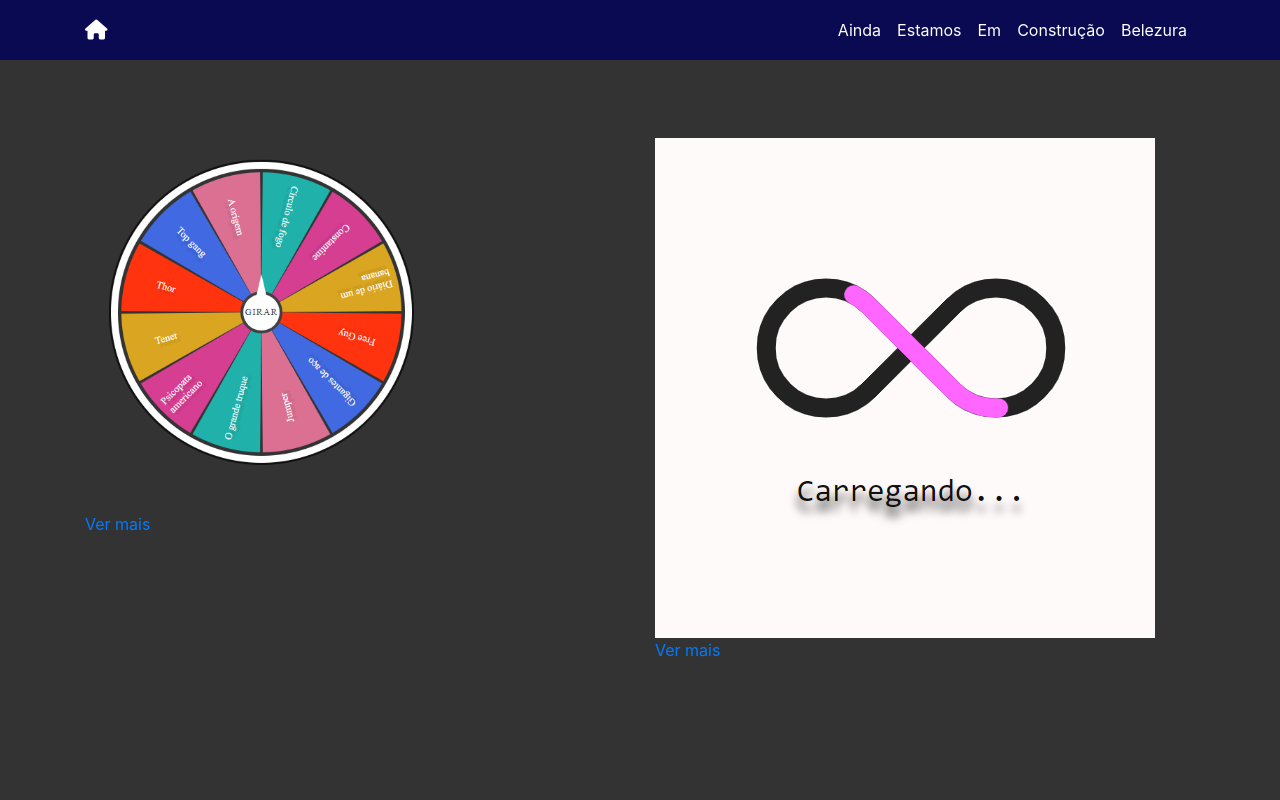
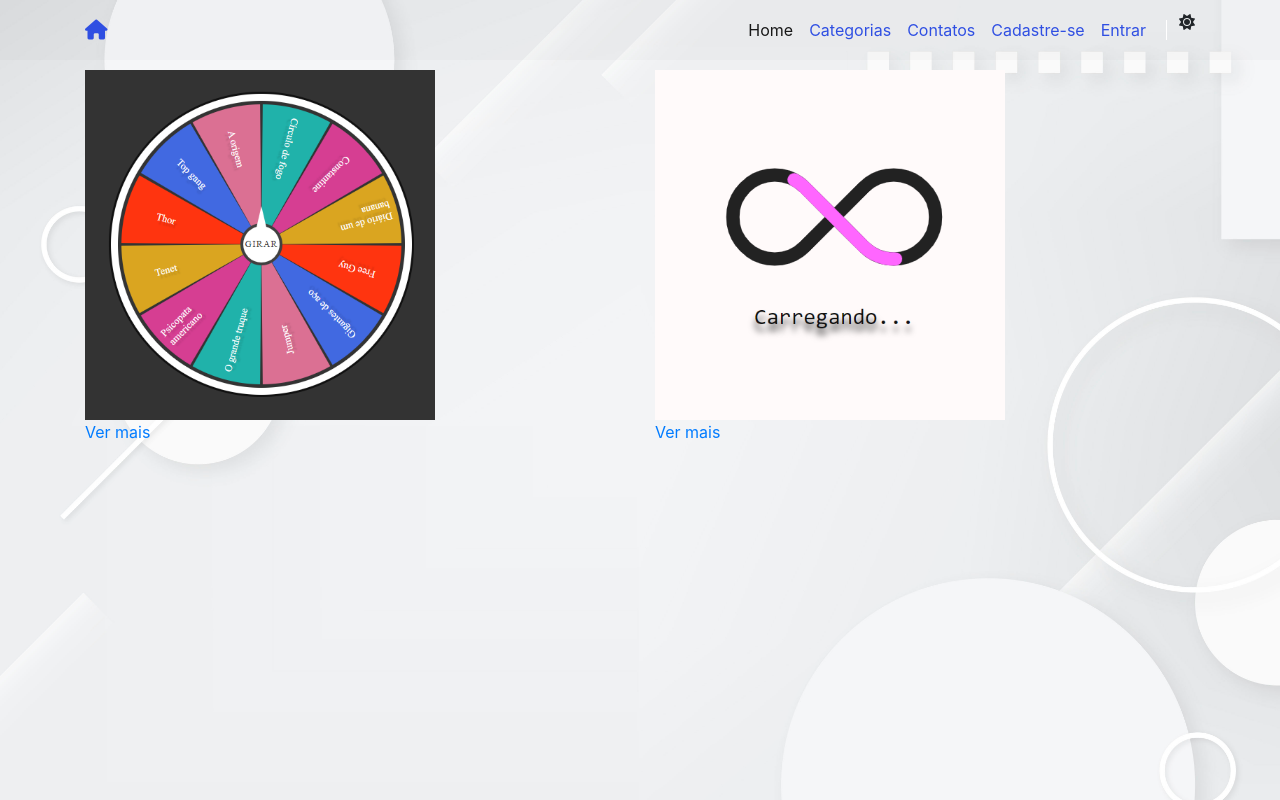
Before and after one commit to Adal1942/switchblade-project, a plain HTML site: page index.html in a window 1280 px wide. Drawn offline with nearby package versions, Linux system fonts and the light colour scheme.

Commit message:
second commit

```diff
--- a/index.html
+++ b/index.html
@@ -18,15 +18,15 @@
   <body>
 
         <header>
-            <nav class="navbar navbar-expand-md navbar-light fixed-top navbar-blue">
+            <nav class="navbar navbar-expand-md navbar-light fixed-top navbar-transparent">
                 <div class="container">
 
                     <a href="./index.html" class="navbar-brand">
-                        <i class="fa-solid fa-home text-white"></i>
+                        <i class="fa-solid fa-home"></i>
                     </a>
 
                     <button class="navbar-toggler" data-toggle="collapse" data-target="#nav-main">
-                        <i class="fa-solid fa-sliders text-white"></i>
+                        <i class="fa-solid fa-sliders"></i>
                     </button>
 
                     <div class="collapse navbar-collapse" id="nav-main">
@@ -34,23 +34,29 @@
                         <ul class="navbar-nav ml-auto">
 
                             <li class="nav-item">
-                                <a href="" class="nav-link">Ainda</a>
+                                <a href="./index.html" class="nav-link active">Home</a>
                             </li>
 
                             <li class="nav-item">
-                                <a href="" class="nav-link">Estamos</a>
+                                <a href="" class="nav-link">Categorias</a>
                             </li>
 
                             <li class="nav-item">
-                                <a href="" class="nav-link">Em</a>
+                                <a href="" class="nav-link">Contatos</a>
                             </li>
 
                             <li class="nav-item">
-                                <a href="" class="nav-link">Construção</a>
+                                <a href="" class="nav-link">Cadastre-se</a>
                             </li>
 
                             <li class="nav-item">
-                                <a href="" class="nav-link">Belezura</a>
+                                <a href="" class="nav-link">Entrar</a>
+                            </li>
+
+                            <li class="nav-item divisor"></li>
+
+                            <li class="nav-item">
+                                <i class="fa-solid fa-sun" onclick="toggleSwitch()"></i>
                             </li>
                         </ul>
 
@@ -63,13 +69,17 @@
         <section id="store">
             <div class="container">
                 <div class="row">
-                    <div class="col-md-6">
-                        <img src="./assets/img/spin.png" style="display: flex;justify-content: center;align-items: center;width: 350px;" alt=""><br>
-                        <a href="./pages/spin.html">Ver mais</a>
+                    <div class="col-md-6 d-flex">
+                        <div class="align-self-center">
+                            <img src="./assets/img/spin.png" width="350" alt=""><br>
+                            <a href="./pages/spin.html">Ver mais</a>
+                        </div>
                     </div>
-                    <div class="col-md-6">
-                        <img src="./assets/img/carregando.png" alt=""><br>
-                        <a href="">Ver mais</a>
+                    <div class="col-md-6 d-flex">
+                        <div class="align-self-center">
+                            <img src="./assets/img/carregando.png" width="350" alt=""><br>
+                            <a href="">Ver mais</a>
+                        </div>
                     </div>
                 </div>
             </div>
@@ -80,5 +90,27 @@
     <script src="https://code.jquery.com/jquery-3.3.1.slim.min.js" integrity="sha384-q8i/X+965DzO0rT7abK41JStQIAqVgRVzpbzo5smXKp4YfRvH+8abtTE1Pi6jizo" crossorigin="anonymous"></script>
     <script src="https://cdn.jsdelivr.net/npm/popper.js@1.14.3/dist/umd/popper.min.js" integrity="sha384-ZMP7rVo3mIykV+2+9J3UJ46jBk0WLaUAdn689aCwoqbBJiSnjAK/l8WvCWPIPm49" crossorigin="anonymous"></script>
     <script src="./assets/bootstrap4/js/bootstrap.min.js"></script>
+    <script>
+        let switchStatus = "off",
+        body = document.querySelector('body'),
+        text = document.querySelector('.navbar-light .navbar-nav .nav-link'),
+        textHover = document.querySelector('.navbar-light .navbar-nav .nav-link:hover');
+
+        function toggleSwitch(){
+            if (switchStatus == "off"){
+                body.style.backgroundImage = "url(./assets/img/dark.png)";
+                body.style.backgroundAttachment = "fixed";
+                body.style.backgroundSize = "cover";
+
+                switchStatus = "on";
+            } else if(switchStatus == "on"){
+                body.style.backgroundImage = "url(./assets/img/Light.png)";
+                body.style.backgroundAttachment = "fixed";
+                body.style.backgroundSize = "cover";
+
+                switchStatus = "off";
+            }
+        }
+    </script>
   </body>
 </html>
--- a/styles/spin.css
+++ b/styles/spin.css
@@ -1,5 +1,4 @@
 #roda_roda{
-    background: #333;
     min-height: 100vh;
     justify-content: center;
     align-items: center;
@@ -37,11 +36,12 @@
 .roleta .spinBtn::before{
     content: '';
     position: absolute;
-    top: -28px;
+    left: -23px;
     width: 20px;
     height: 30px;
     background: #fff;
     clip-path: polygon(50% 0%, 15% 100%, 85% 100%);
+    transform: rotate(-90deg);
 }
 
 .roleta .wheel{
--- a/styles/style.css
+++ b/styles/style.css
@@ -1,24 +1,35 @@
 body{
-    background: #333;
+    background: url(../assets/img/Light.png);
+    background-size: cover;
+    background-attachment: fixed;
+}
+
+nav.navbar-transparent{
+    padding: 10px 0;
+    background: rgba(0, 0, 0, 0.02);
+}
+
+.navbar-light .navbar-nav .nav-link{
+    color: #2f4fe2;
+}
+
+.navbar-light .navbar-nav .nav-link:hover{
+    color: #1b1c19;
+}
+
+i.fa-solid.fa-home::before{
+    color: #2f4fe2;
+}
+
+.divisor {
+    width: 1px;
+    background: #fff;
+    margin: 10px 12px;
 }
 
 #store{
     display: flex;
     justify-content: center;
     align-items: center;
-    min-height: 100vh;
+    margin-top: 70px;
 }
-
-nav.navbar-blue{
-    padding: 10px 0;
-    background: rgb(10, 10, 83);
-}
-
-.navbar-light .navbar-nav .nav-link{
-    color: #fff;
-}
-
-.navbar-light .navbar-nav .nav-link:hover{
-    color: rgb(141, 81, 253);
-    transition: 0.8s;
-}
```
Also changed, not shown: js/toggle.js (added, +20 -0 lines), pages/spin.html (+17 -10 lines), assets/img/Light.png (added), assets/img/dark.png (added).
